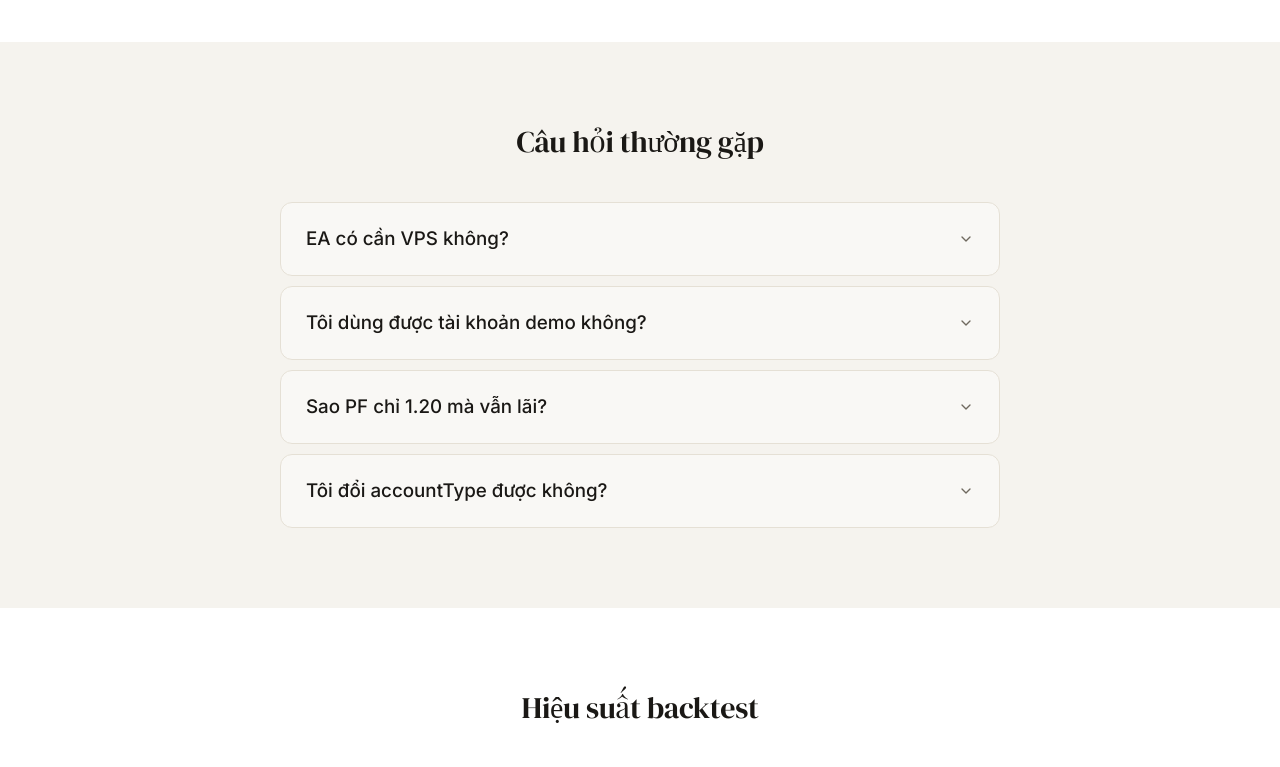
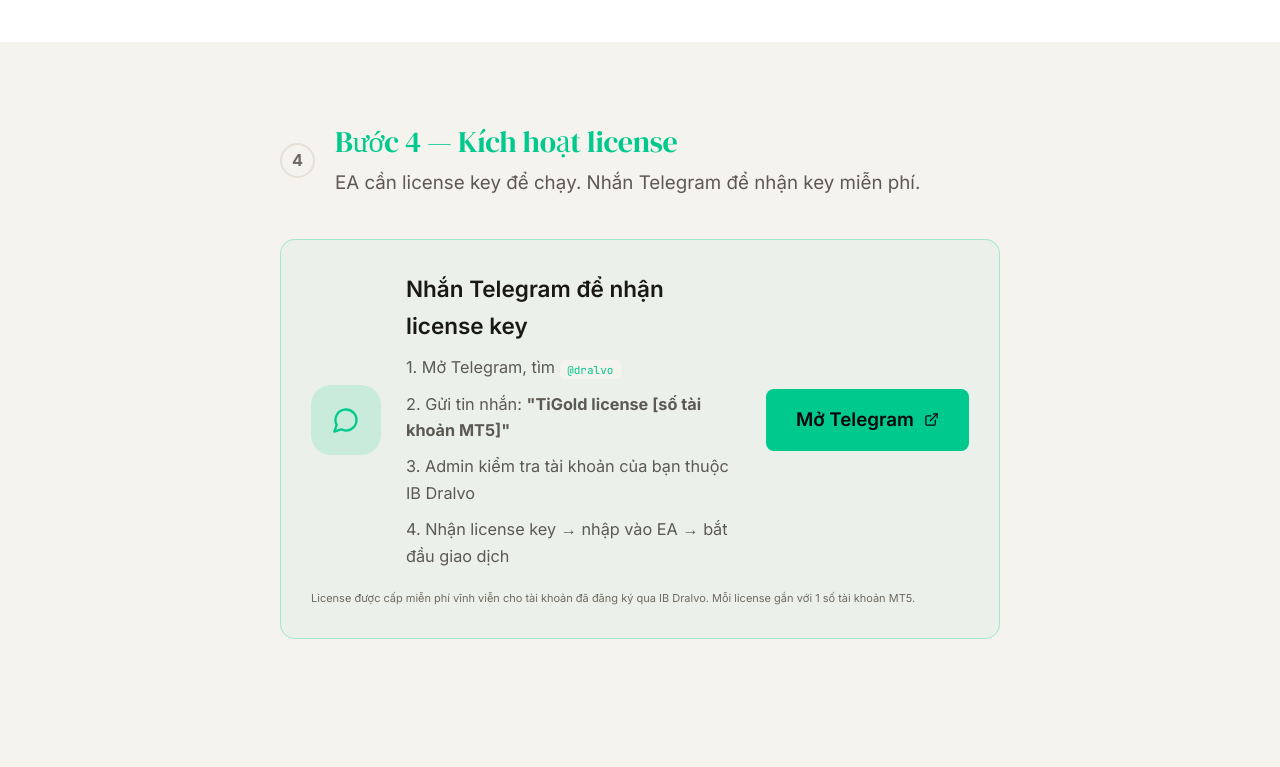
Before and after one commit to BlackBeard94/Dralvo, a Next.js app: page /tigold in a window 1280 px wide. Shown: the part 2500-3267 px from the top of the page. Built offline with nearby package versions, Linux system fonts and the light colour scheme; no server answers; a web font is replaced by a local one.

Commit message:
Add Step 4: license activation via Telegram @dralvo

```diff
--- a/src/app/tigold/page.tsx
+++ b/src/app/tigold/page.tsx
@@ -4,7 +4,7 @@
 import Link from "next/link";
 import {
   ArrowRight, Download, Check, ShieldCheck, ChevronDown,
-  ExternalLink, Copy, Sparkles,
+  ExternalLink, Copy, Sparkles, MessageCircle,
 } from "lucide-react";
 
 import { BrandLink } from "@/components/shared/brand";
@@ -350,6 +350,50 @@
           </div>
         </Section>
 
+        {/* Step 4: License Activation */}
+        <Section>
+          <div className="max-w-[720px] mx-auto">
+            <div className="flex items-center gap-4 mb-8">
+              <StepBadge n={4} done={false} />
+              <div>
+                <h2 className="text-2xl font-normal tracking-[-0.01em]" style={{ fontFamily: SERIF, color: emText }}>
+                  Bước 4 — Kích hoạt license
+                </h2>
+                <p className="text-sm text-text-secondary mt-1">EA cần license key để chạy. Nhắn Telegram để nhận key miễn phí.</p>
+              </div>
+            </div>
+
+            <div className="rounded-xl border p-6" style={{ borderColor: em(0.3), background: em(0.04) }}>
+              <div className="flex flex-col sm:flex-row items-start sm:items-center gap-5">
+                <div className="w-14 h-14 rounded-2xl flex items-center justify-center shrink-0" style={{ background: em(0.15) }}>
+                  <MessageCircle size={28} style={{ color: emText }} />
+                </div>
+                <div className="flex-1">
+                  <h3 className="text-lg font-semibold text-text-primary mb-2">Nhắn Telegram để nhận license key</h3>
+                  <ol className="space-y-2 text-[13px] text-text-secondary leading-relaxed">
+                    <li>1. Mở Telegram, tìm <code className="font-mono text-[#00c98d] bg-deep px-1.5 py-0.5 rounded text-[11px]">@dralvo</code></li>
+                    <li>2. Gửi tin nhắn: <strong>"TiGold license [số tài khoản MT5]"</strong></li>
+                    <li>3. Admin kiểm tra tài khoản của bạn thuộc IB Dralvo</li>
+                    <li>4. Nhận license key → nhập vào EA → bắt đầu giao dịch</li>
+                  </ol>
+                </div>
+                <a
+                  href="https://t.me/dralvo"
+                  target="_blank"
+                  rel="noopener noreferrer"
+                  className="shrink-0 inline-flex items-center gap-2 px-6 py-3 rounded-md text-sm font-semibold text-[#060609] no-underline transition-transform hover:scale-[1.03]"
+                  style={{ background: emText }}
+                >
+                  Mở Telegram <ExternalLink size={15} />
+                </a>
+              </div>
+              <p className="mt-4 text-[11px] text-text-muted">
+                License được cấp miễn phí vĩnh viễn cho tài khoản đã đăng ký qua IB Dralvo. Mỗi license gắn với 1 số tài khoản MT5.
+              </p>
+            </div>
+          </div>
+        </Section>
+
         {/* FAQ */}
         <Section>
           <div className="max-w-[720px] mx-auto">
```
